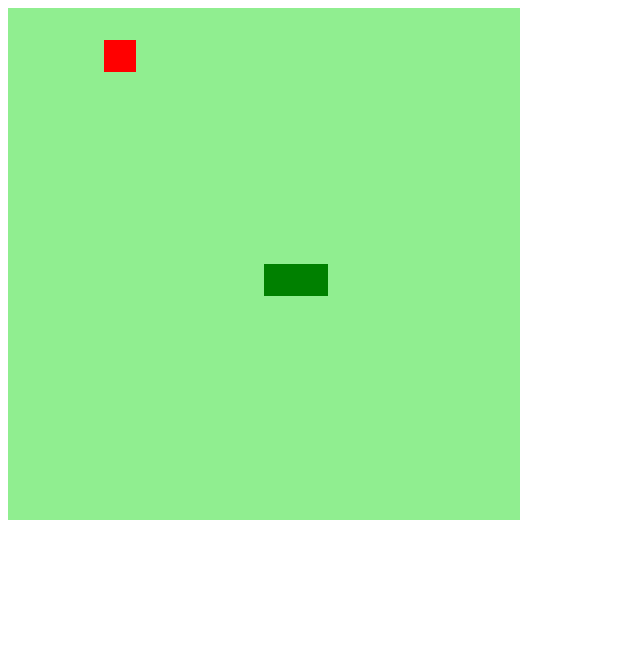
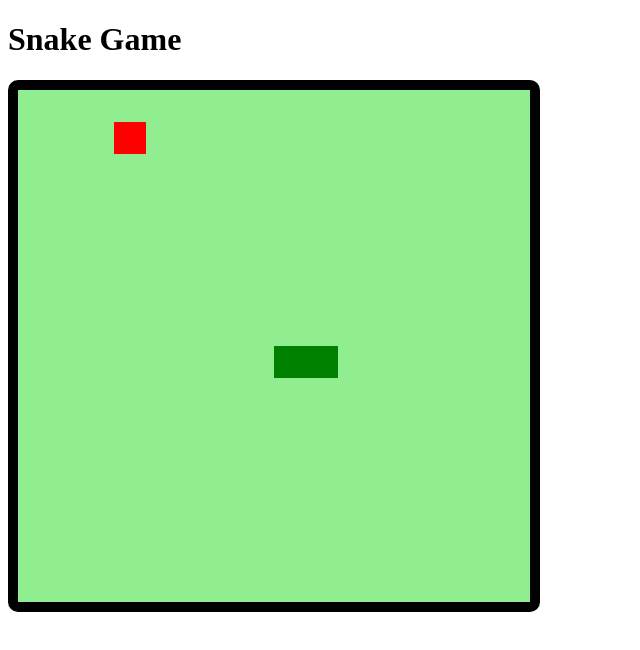
Before and after one commit to igorG7/Snake-Game, a plain HTML site: page index.html in a window 1280 px wide. Shown: the whole page, without its empty margins (0-640 px from the left). Drawn offline with Linux system fonts and the light colour scheme.

Commit message:
definir o fim do jogo

```diff
--- a/css/style.css
+++ b/css/style.css
@@ -0,0 +1,4 @@
+.canvas{
+    border:10px solid black ;
+    border-radius: 10px;
+}
--- a/index.html
+++ b/index.html
@@ -9,6 +9,7 @@
     <title>Snake Game</title>
 </head>
 <body>
-    <canvas id="snake" width="512" height="512"></canvas>
+    <h1>Snake Game</h1>
+    <canvas id="snake" class="canvas" width="512" height="512"></canvas>
 </body>
 </html>
--- a/js/script.js
+++ b/js/script.js
@@ -41,10 +41,18 @@ function update (event){
 
 function iniciarjogo(){
 
+
     if(snake[0].x > 15 * box && direction == "right") snake[0].x = 0;
     if(snake[0].x < 0 * box && direction == "left") snake[0].x = 16 * box;
     if(snake[0].y > 15 * box && direction == "down") snake[0].y = 0;
     if(snake[0].y < 0 * box && direction == "up") snake[0].y = 16 * box;
+
+    for(i = 1; i < snake.length; i++){
+        if(snake[0].x == snake[i].x && snake[0].y == snake[i].y){
+        clearInterval(jogo);
+        alert ("Game Over :(");
+        }
+    }
 
     criarBG();
     criarCobrinha();
```
